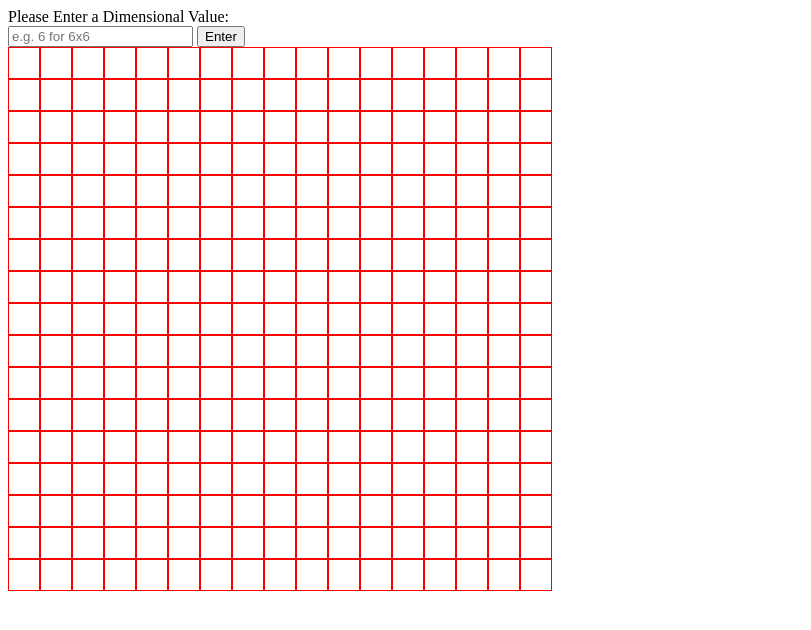
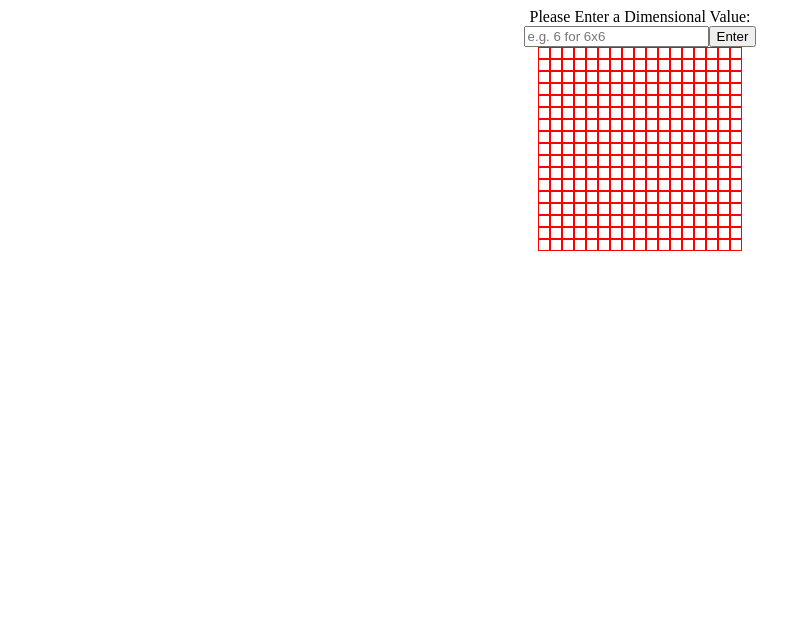
Before and after one commit to vema15/Etch-a-Sketch, a plain HTML site: page index.html in a window 1280 px wide. Shown: the whole page, without its empty margins (0-811 px from the left). Drawn offline with Linux system fonts and the light colour scheme.

Commit message:
Unremarkable changes.

```diff
--- a/style.css
+++ b/style.css
@@ -1,4 +1,18 @@
+.grid-select-container {
+    display: flex;
+    flex-direction: column;
+    align-items: center;
+}
+
+.input-suite {
+    display: flex;
+    flex-direction: row;
+}
+
+
+
 .grid-container {
+    align-items: center;
     display: flex;
     flex-direction: column;
 }
@@ -9,15 +23,15 @@
 }
 
 .gridDivs {
-    width: 30px;
-    height: 30px;
+    width: 10px;
+    height: 10px;
     border: 1px solid red;
 
 }
 
 .gridDivsHover {
-    width: 30px;
-    height: 30px;
+    width: 10px;
+    height: 10px;
     border: 1px solid red;
     background-color: blue;
 }
```
